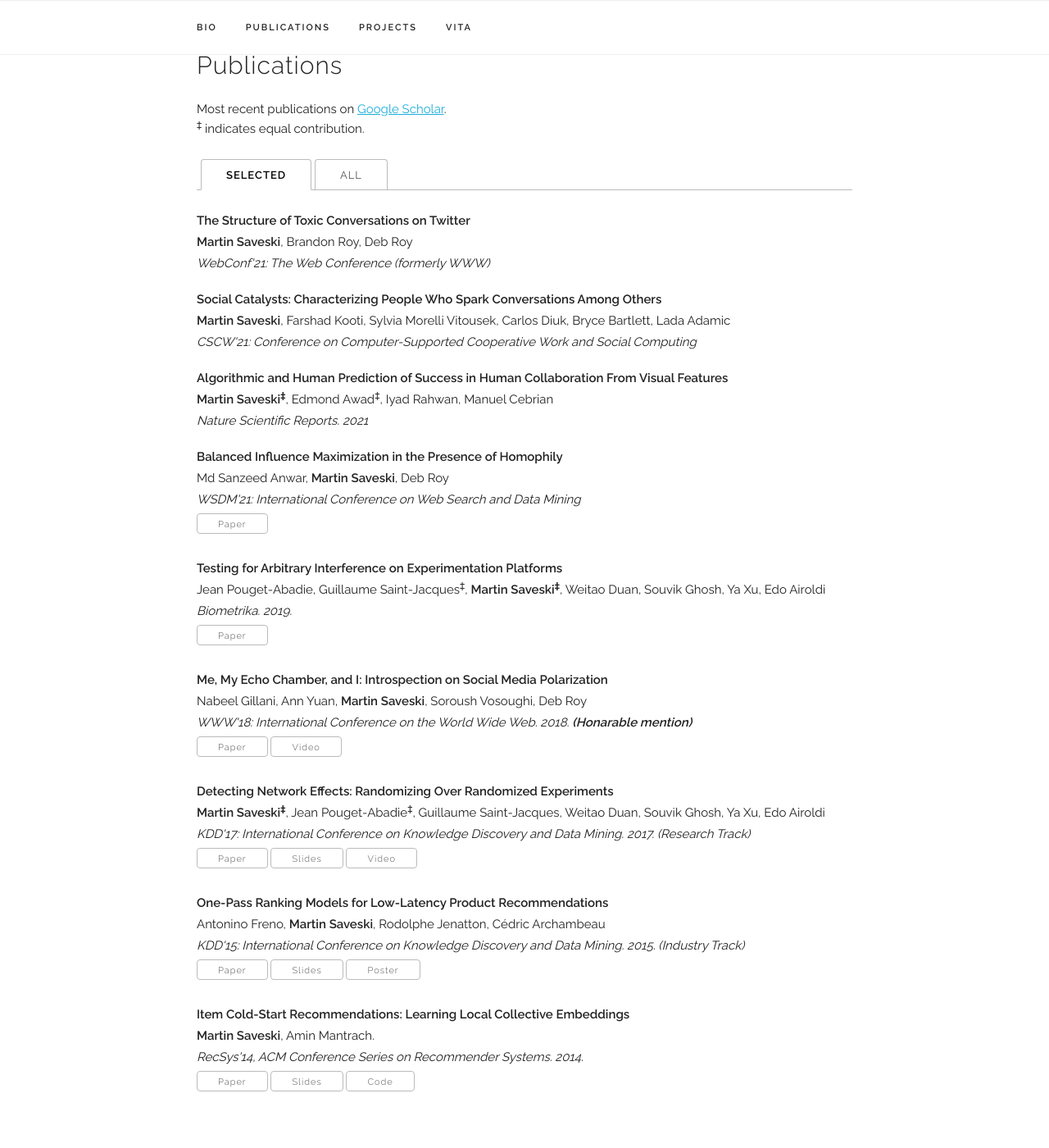
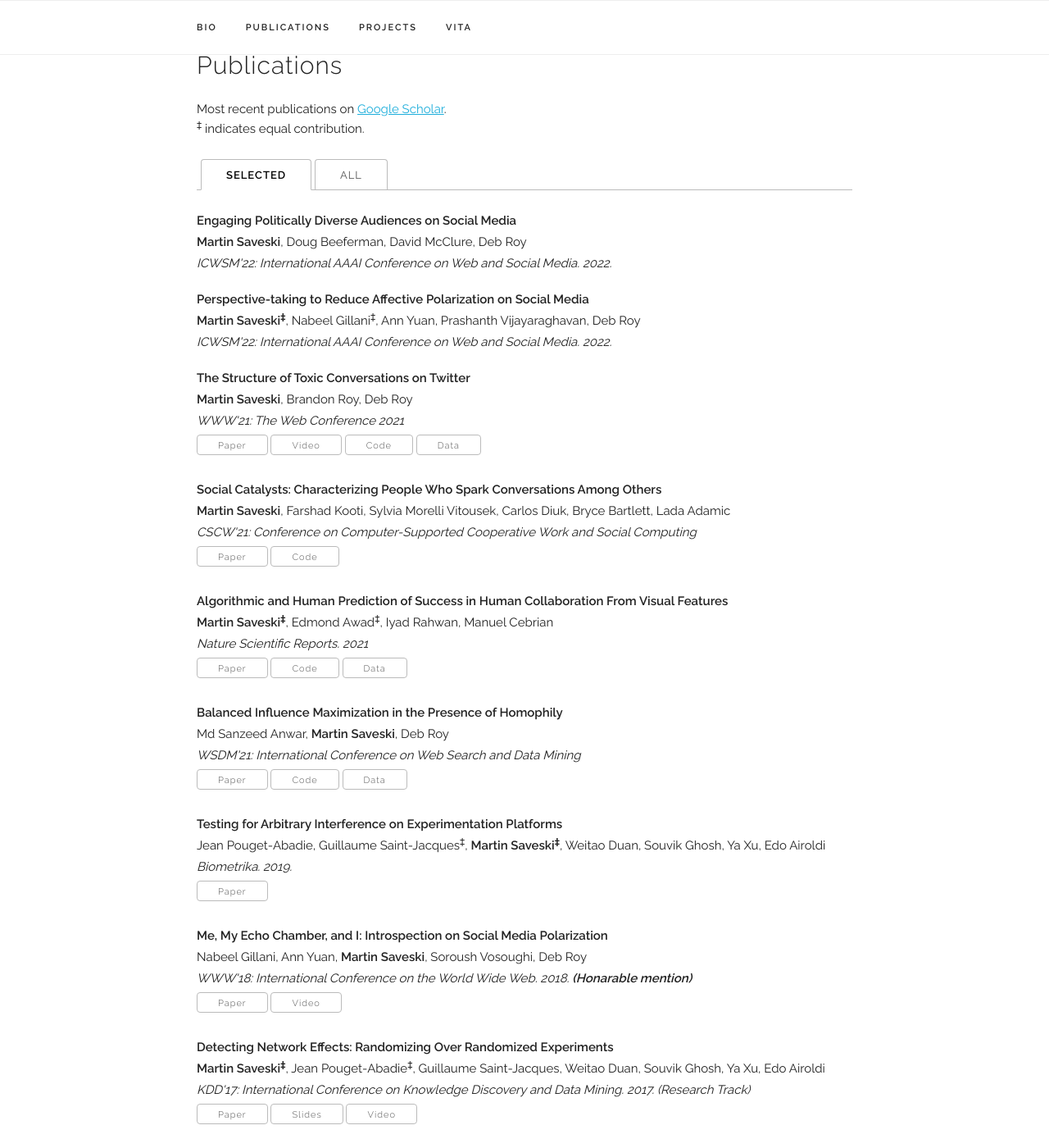
Before and after one commit to msaveski/www_personal, a Jekyll site: the page built from index.html, in a window 1280 px wide and 1400 px high, scrolled down 723 px. Shown: the whole window at 82% size. Built offline with Jekyll 4.4.1, drawn with Linux system fonts in a browser that asks for light colours; some web fonts are replaced.

Commit message:
update july 2021

```diff
--- a/_data/publications.yaml
+++ b/_data/publications.yaml
@@ -1,24 +1,45 @@
 papers:
+
+  - title: "Engaging Politically Diverse Audiences on Social Media"
+    authors: "<b>Martin Saveski</b>, Doug Beeferman, David McClure, Deb Roy"
+    venue: "ICWSM'22: International AAAI Conference on Web and Social Media. 2022."
+    selected: y
+
+  - title: "Perspective-taking to Reduce Affective Polarization on Social Media"
+    authors: "<b>Martin Saveski<sup>‡</sup></b>, Nabeel Gillani<sup>‡</sup>, Ann Yuan, Prashanth Vijayaraghavan, Deb Roy"
+    venue: "ICWSM'22: International AAAI Conference on Web and Social Media. 2022."
+    selected: y
 
   - title: "The Structure of Toxic Conversations on Twitter"
     authors: "<b>Martin Saveski</b>, Brandon Roy, Deb Roy"
-    venue: "WebConf'21: The Web Conference (formerly WWW)"
+    venue: "WWW'21: The Web Conference 2021"
+    paper_pdf: "/assets/publications/2021_dtox/paper.pdf"
+    code: "https://github.com/msaveski/toxic_conversation_structure"
+    data: "https://doi.org/10.7910/DVN/TRWPVB"
+    video: "https://www.youtube.com/watch?v=JLkUgxH92pE"
     selected: y
 
   - title: "Social Catalysts: Characterizing People Who Spark Conversations Among Others"
     authors: "<b>Martin Saveski</b>, Farshad Kooti, Sylvia Morelli Vitousek, Carlos Diuk, Bryce Bartlett, Lada Adamic"
     venue: "CSCW'21: Conference on Computer-Supported Cooperative Work and Social Computing"
+    paper_pdf: "/assets/publications/2021_social_catalysts/paper.pdf"
+    code: "https://github.com/facebookresearch/social-catalysts"
     selected: y
 
   - title: "Algorithmic and Human Prediction of Success in Human Collaboration From Visual Features"
     authors: "<b>Martin Saveski<sup>‡</sup></b>, Edmond Awad<sup>‡</sup>, Iyad Rahwan, Manuel Cebrian"
     venue: "Nature Scientific Reports. 2021"
+    paper_pdf: "/assets/publications/2021_esc_the_room/paper.pdf"
+    code: "https://doi.org/10.7910/DVN/HDT2RN"
+    data: "https://doi.org/10.7910/DVN/HDT2RN"
     selected: y
 
   - title: "Balanced Influence Maximization in the Presence of Homophily"
     authors: "Md Sanzeed Anwar, <b>Martin Saveski</b>, Deb Roy"
     venue: "WSDM'21: International Conference on Web Search and Data Mining"
     paper_pdf: "/assets/publications/2021_balanced_inf_max/paper.pdf"
+    code: "https://github.com/sanzeed/balanced_influence_maximization"
+    data: "https://github.com/sanzeed/balanced_influence_maximization"
     selected: y
 
   - title: "Testing for Arbitrary Interference on Experimentation Platforms"
--- a/index.html
+++ b/index.html
@@ -62,6 +62,11 @@
             {% if paper.code %}
               <a class="button" href="{{ paper.code }}" target="_blank">Code</a>
             {% endif %}
+
+            {% if paper.data %}
+              <a class="button" href="{{ paper.data }}" target="_blank">Data</a>
+            {% endif %}
+
           </div>
         </div>
       {% endfor %}
```
Also changed, not shown: 4 other files.
